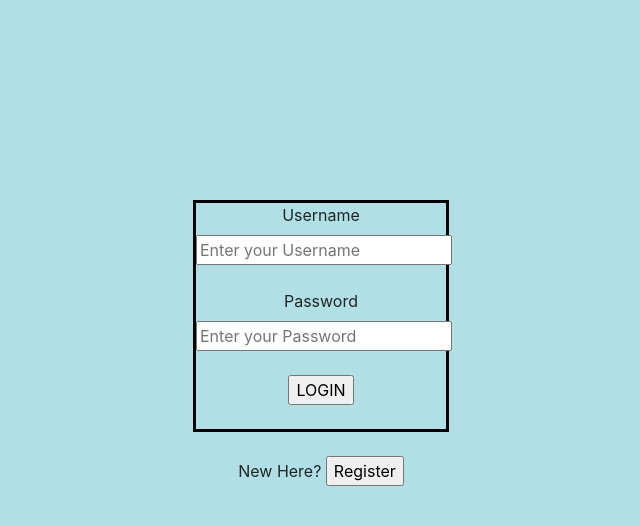
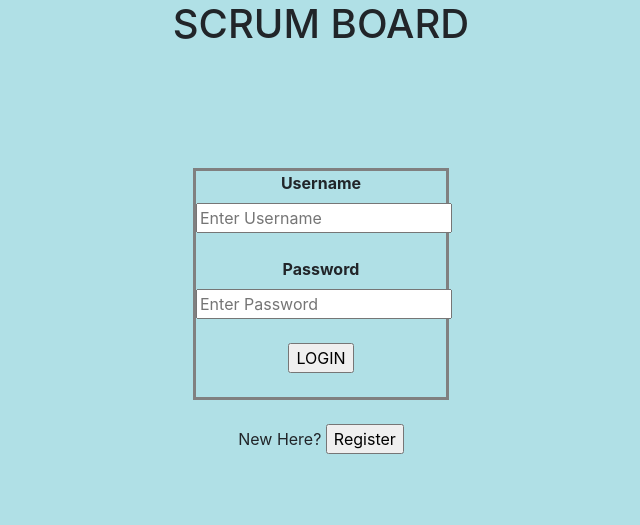
Before and after one commit to akash7138/Scrum, a Flask app: page / in a window 1280 px wide. Shown: the top 525 px of the page, without its empty margins (319-959 px from the left). Run offline with Flask 2, Linux system fonts and the light colour scheme.

Commit message:
Intial Commit

```diff
--- a/Templates/login.html
+++ b/Templates/login.html
@@ -3,13 +3,11 @@
 <head>
     <link rel="stylesheet" href="https://cdn.jsdelivr.net/npm/bootstrap@4.5.3/dist/css/bootstrap.min.css" integrity="sha384-TX8t27EcRE3e/ihU7zmQxVncDAy5uIKz4rEkgIXeMed4M0jlfIDPvg6uqKI2xXr2" crossorigin="anonymous">
     <meta charset="UTF-8">
-    <title>LOGIN</title>
-
     <style>
 
         div.a{
-                margin-top:200px;
-                border: 3px solid black;
+                margin-top:120px;
+                border: 3px solid grey;
                 width:20%;
                 margin-left:40%;
               }
@@ -18,28 +16,32 @@
         }
     </style>
 </head>
+
+<title>LOGIN</title>
+
 <body style="background-color:powderblue;">
-<div class="a">
- <form class="box" method="get" action="/profile"  align="center">
+<center><h1>SCRUM BOARD</h1></center>
+  <div class="a">
+        <center><form class="box"  method="get" action="/profile">
 
-     <label>Username</label><br>
-     <input name="username" type="email" placeholder="Enter your Username"><br><br>
-     <label>Password</label><br>
-     <input name="password" type="password" placeholder="Enter your Password"><br><br>
-     <input type="submit" value="LOGIN"><br><br>
+            <label><b>Username</b></label><br>
+            <input name="username" type="email" required placeholder="Enter Username"><br><br>
+            <label><b>Password</b></label><br>
+            <input name="password" type="password" required placeholder="Enter Password"><br><br>
+            <input type="submit" value="LOGIN"><br><br>
 
- </form>
-</div>
+        </form></center>
+    </div>
 
 <div>
     <br>
 
-    <form action="/new" align="center">
+    <center><form action="/new" >
         <fieldset>
         <label>New Here?</label>
         <input value="Register" type="submit">
         </fieldset>
-    </form>
+    </form></center>
 
 </div>
 
--- a/Templates/profile.html
+++ b/Templates/profile.html
@@ -15,7 +15,7 @@
        </form>
 
 
-    <h1><span class="styling">TODO</span>Task</h1>
+    <h1><span class="styling">TASK To</span>Do</h1>
     <div class="input_div">
         <input type="text" class="input" placeholder="Enter Task Description...">
         <button class="addButton"><i class="fas fa-plus"></i></button>
--- a/main.py
+++ b/main.py
@@ -1,4 +1,4 @@
-from flask import Flask,render_template,url_for
+from flask import Flask ,render_template
 
 app=Flask(__name__)
 
```
Also changed, not shown: Templates/register.html (+5 -5 lines).
